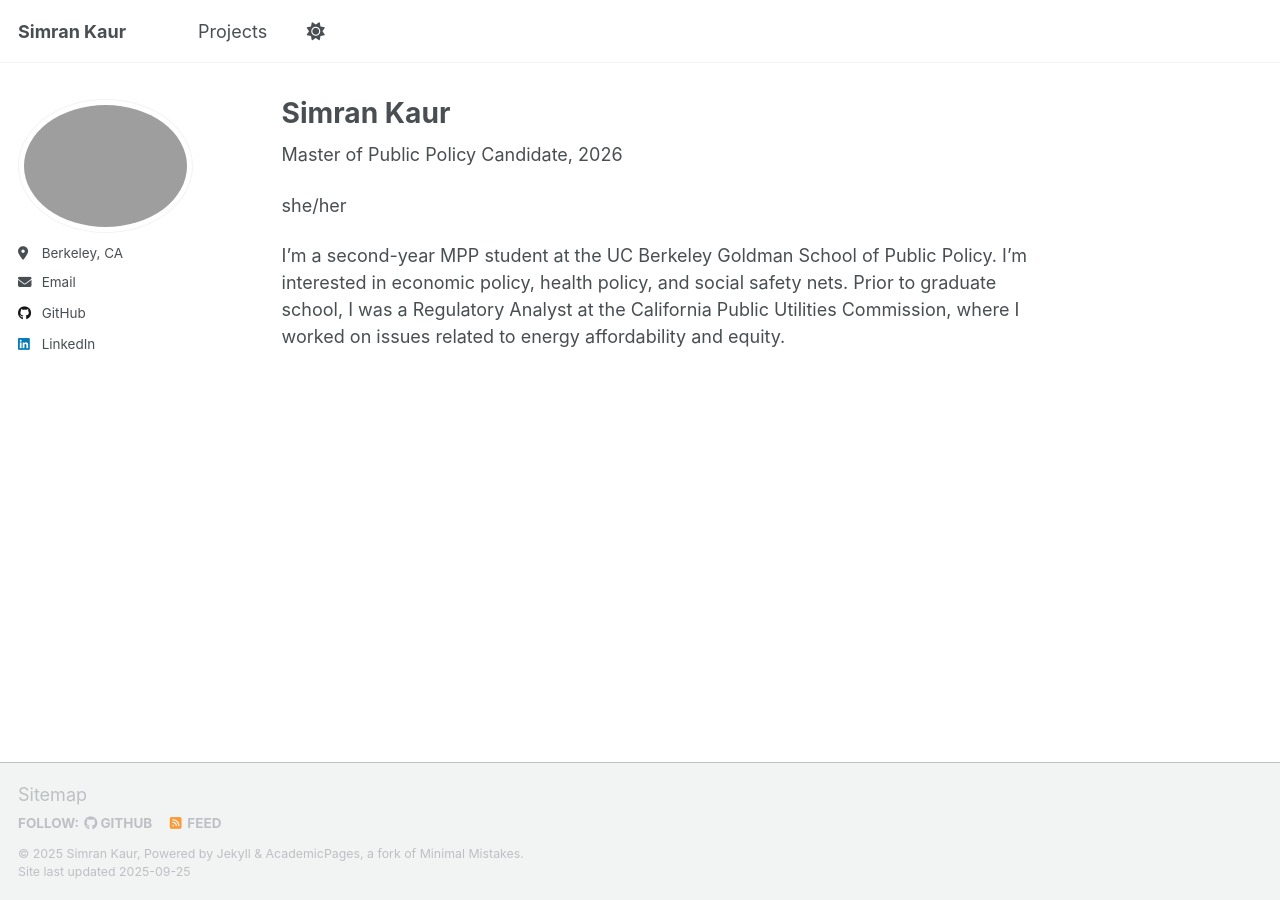
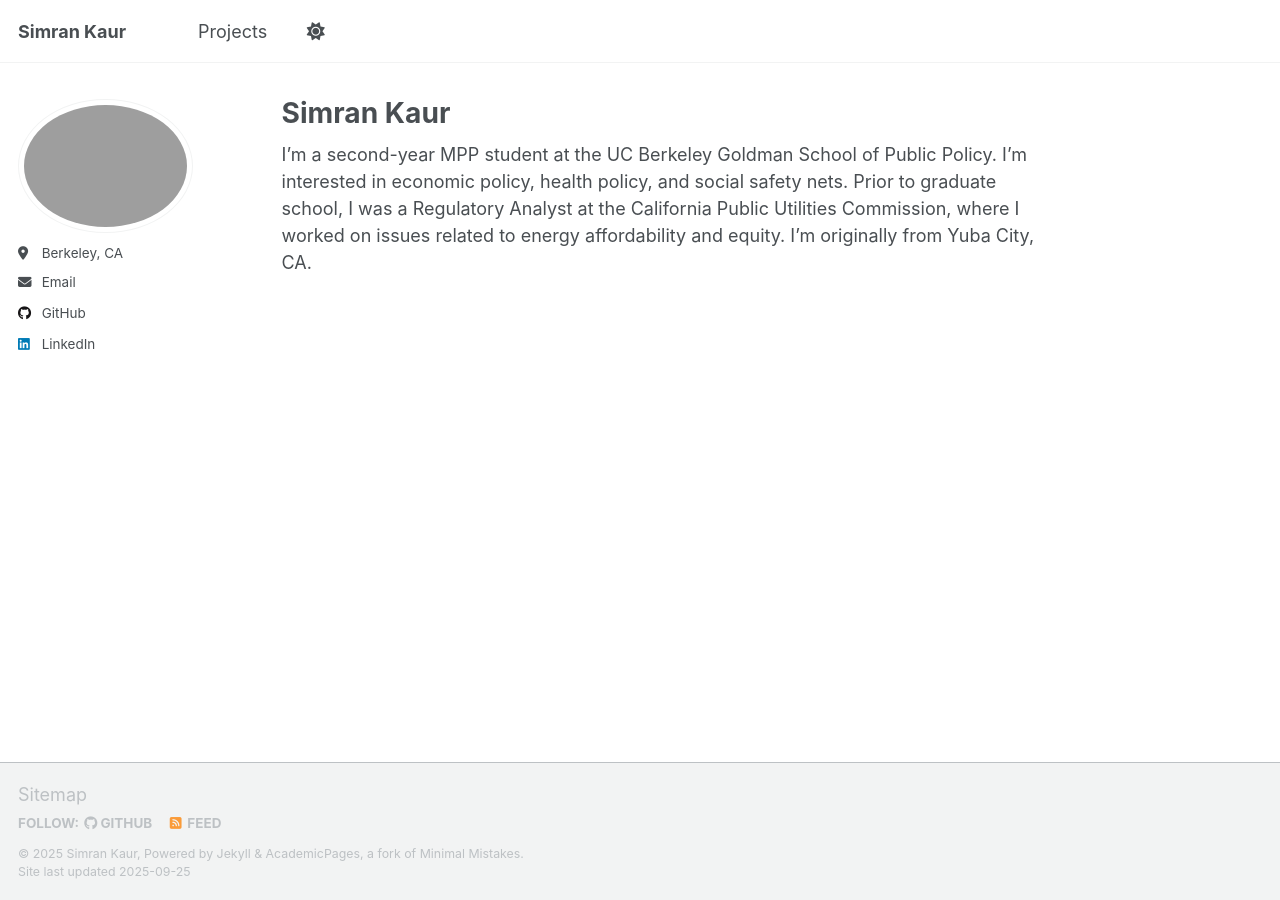
Before and after one commit to simrankaur46/simrankaur46.github.io, a Jekyll site: the page built from _pages/about.md, in a window 1280 px wide. Built offline with Jekyll 4.4.1, drawn with Linux system fonts in a browser that asks for light colours; a script that is not in the unit is left out.

Commit message:
Update about.md

```diff
--- a/_pages/about.md
+++ b/_pages/about.md
@@ -7,8 +7,4 @@ redirect_from:
   - /about.html
 ---
 
-Master of Public Policy Candidate, 2026
-
-she/her
-
-I'm a second-year MPP student at the UC Berkeley Goldman School of Public Policy. I'm interested in economic policy, health policy, and social safety nets. Prior to graduate school, I was a Regulatory Analyst at the California Public Utilities Commission, where I worked on issues related to energy affordability and equity.
+I'm a second-year MPP student at the UC Berkeley Goldman School of Public Policy. I'm interested in economic policy, health policy, and social safety nets. Prior to graduate school, I was a Regulatory Analyst at the California Public Utilities Commission, where I worked on issues related to energy affordability and equity. I'm originally from Yuba City, CA.
```
